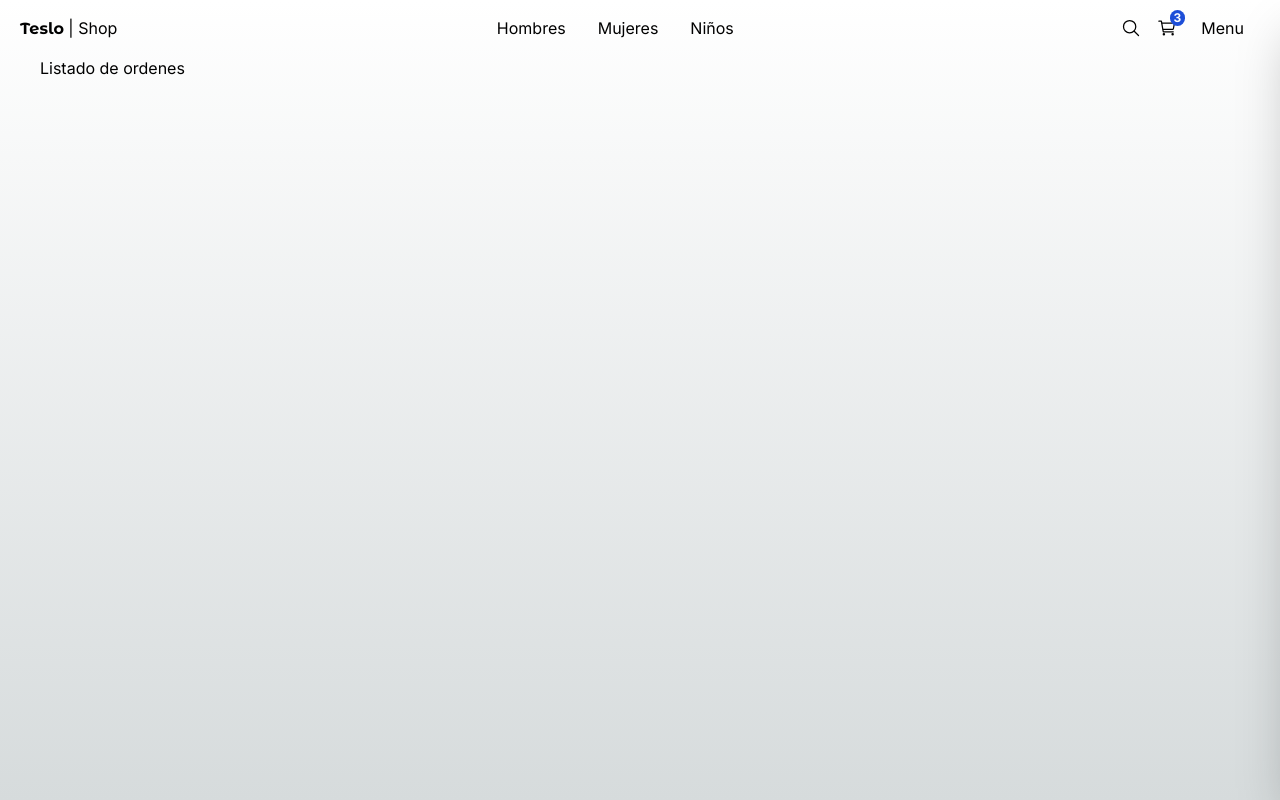
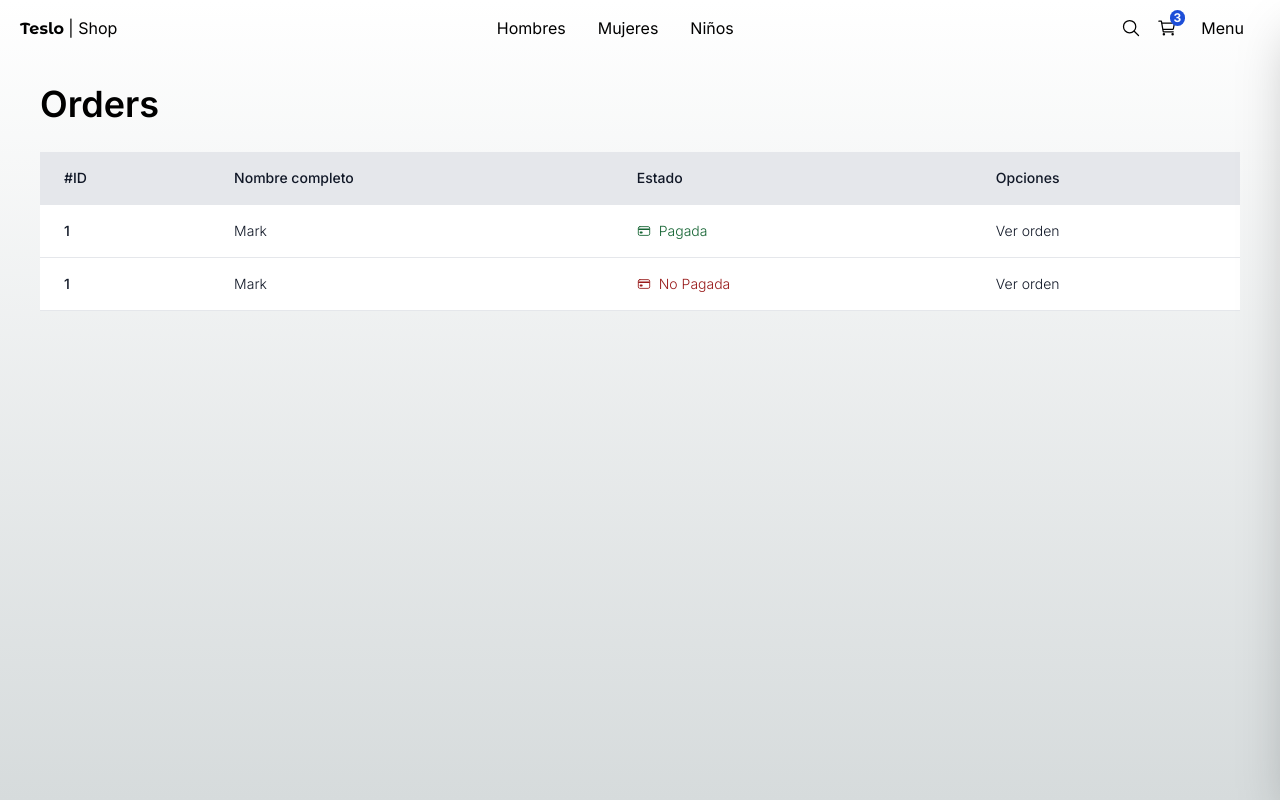
Before and after one commit to joaquin70/teslo-shop, a Next.js app: page /orders in a window 1280 px wide. Built offline with nearby package versions, Linux system fonts and the light colour scheme.

Commit message:
Purchase order screen.

```diff
--- a/src/app/(shop)/orders/page.tsx
+++ b/src/app/(shop)/orders/page.tsx
@@ -1,7 +1,76 @@
-export default function () {
+import { Title } from '@/components';
+
+import Link from 'next/link';
+import { IoCardOutline } from 'react-icons/io5';
+
+export default function() {
   return (
-    <div>
-      <h1>Listado de ordenes</h1>
-    </div>
+    <>
+      <Title title="Orders" />
+
+      <div className="mb-10">
+        <table className="min-w-full">
+          <thead className="bg-gray-200 border-b">
+            <tr>
+              <th scope="col" className="text-sm font-medium text-gray-900 px-6 py-4 text-left">
+                #ID
+              </th>
+              <th scope="col" className="text-sm font-medium text-gray-900 px-6 py-4 text-left">
+                Nombre completo
+              </th>
+              <th scope="col" className="text-sm font-medium text-gray-900 px-6 py-4 text-left">
+                Estado
+              </th>
+              <th scope="col" className="text-sm font-medium text-gray-900 px-6 py-4 text-left">
+                Opciones
+              </th>
+            </tr>
+          </thead>
+          <tbody>
+
+            <tr className="bg-white border-b transition duration-300 ease-in-out hover:bg-gray-100">
+
+              <td className="px-6 py-4 whitespace-nowrap text-sm font-medium text-gray-900">1</td>
+              <td className="text-sm text-gray-900 font-light px-6 py-4 whitespace-nowrap">
+                Mark
+              </td>
+              <td className="flex items-center text-sm  text-gray-900 font-light px-6 py-4 whitespace-nowrap">
+
+                <IoCardOutline className="text-green-800" />
+                <span className='mx-2 text-green-800'>Pagada</span>
+
+              </td>
+              <td className="text-sm text-gray-900 font-light px-6 ">
+                <Link href="/orders/123" className="hover:underline">
+                  Ver orden
+                </Link>
+              </td>
+
+            </tr>
+
+            <tr className="bg-white border-b transition duration-300 ease-in-out hover:bg-gray-100">
+
+              <td className="px-6 py-4 whitespace-nowrap text-sm font-medium text-gray-900">1</td>
+              <td className="text-sm text-gray-900 font-light px-6 py-4 whitespace-nowrap">
+                Mark
+              </td>
+              <td className="flex items-center text-sm  text-gray-900 font-light px-6 py-4 whitespace-nowrap">
+
+                <IoCardOutline className="text-red-800" />
+                <span className='mx-2 text-red-800'>No Pagada</span>
+
+              </td>
+              <td className="text-sm text-gray-900 font-light px-6 ">
+                <Link href="/orders/123" className="hover:underline">
+                  Ver orden
+                </Link>
+              </td>
+
+            </tr>
+
+          </tbody>
+        </table>
+      </div>
+    </>
   );
 }
```
